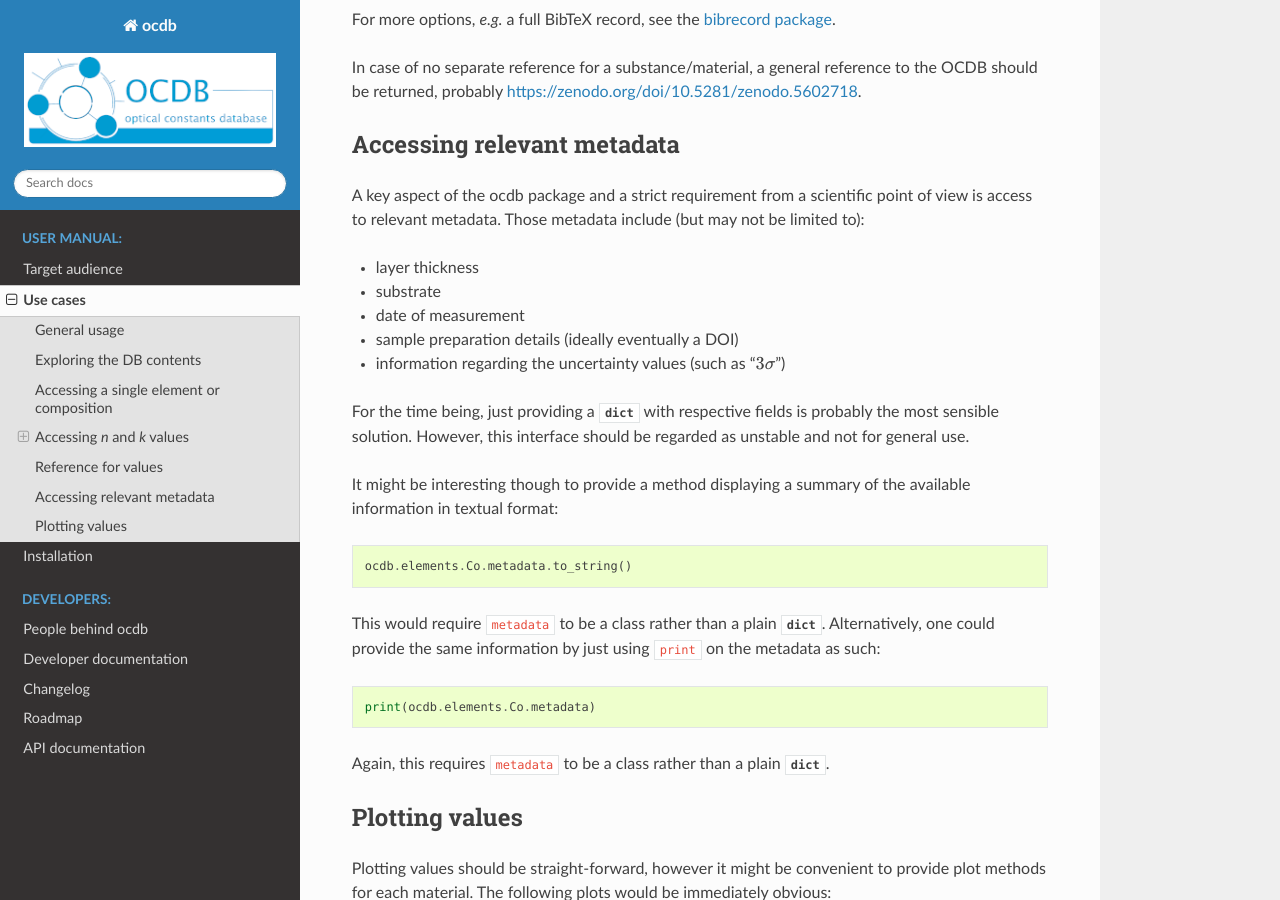
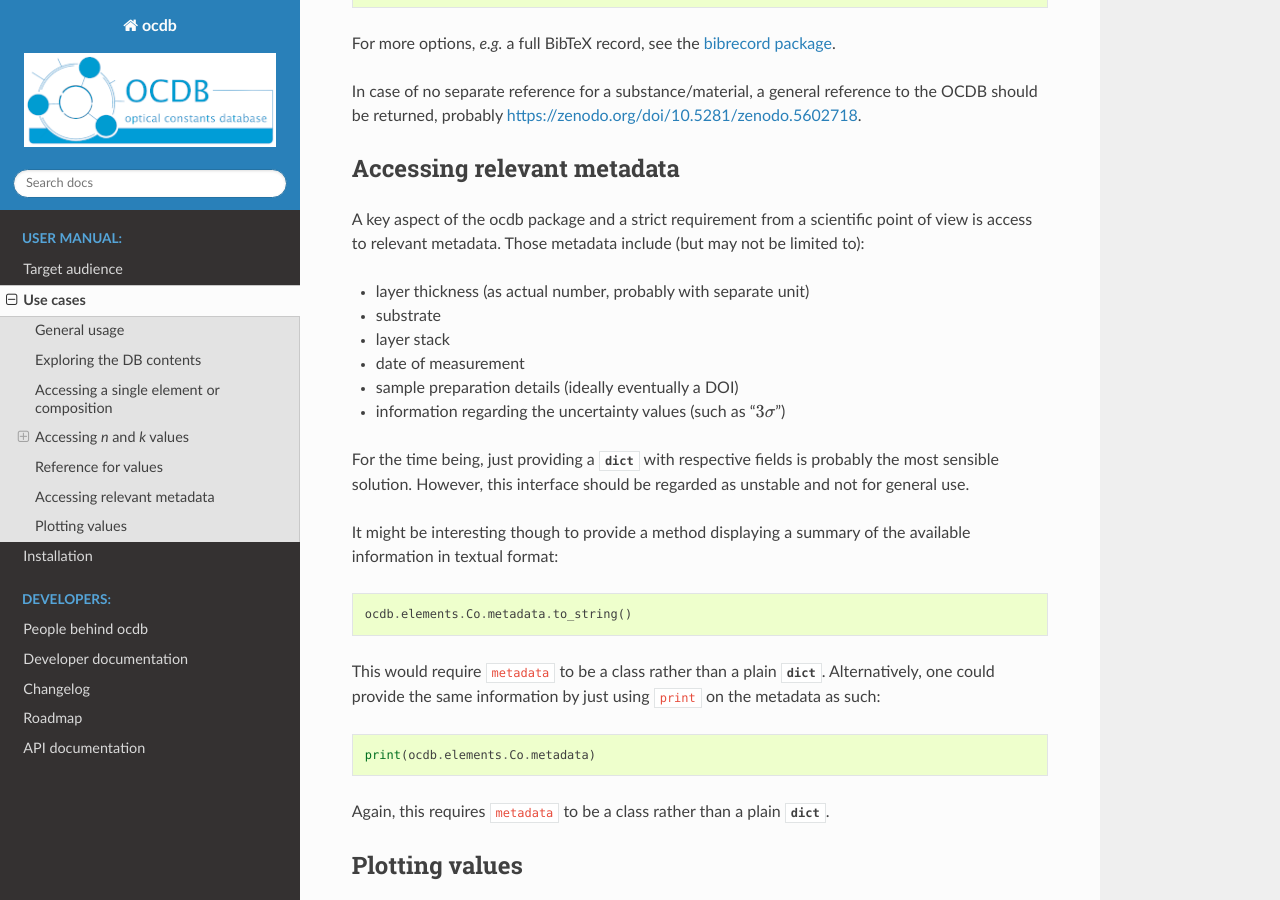
Before and after one commit to PTB-SR/ocdb, a Sphinx documentation site: the page built from docs/usecases.rst, in a window 1280 px wide and 900 px high, scrolled down 6304 px. Built offline with Sphinx 7.4.7 and the Read the Docs theme 2.0.0, drawn with Linux system fonts in a browser that asks for light colours.

Commit message:
Clarify metadata

```diff
--- a/README.rst
+++ b/README.rst
@@ -9,8 +9,6 @@ Welcome! This is ocdb, a Python package for easily accessing the X-ray/EUV/VUV s
 
 Features
 ========
-
-A list of features:
 
 A list of (planned) features:
 
--- a/docs/usecases.rst
+++ b/docs/usecases.rst
@@ -140,6 +140,7 @@ If no uncertainties are available, return simply ``None`` ("principle of least s
 
     * layer thickness
     * substrate
+    * layer stack
     * date of measurement
     * sample preparation details (ideally eventually a DOI)
 
@@ -286,8 +287,9 @@ Accessing relevant metadata
 
 A key aspect of the ocdb package and a strict requirement from a scientific point of view is access to relevant metadata. Those metadata include (but may not be limited to):
 
-* layer thickness
+* layer thickness (as actual number, probably with separate unit)
 * substrate
+* layer stack
 * date of measurement
 * sample preparation details (ideally eventually a DOI)
 * information regarding the uncertainty values (such as ":math:`3\sigma`")
```
Also changed, not shown: other parts of docs/usecases.rst (+1 -1 lines), 1 other file.
